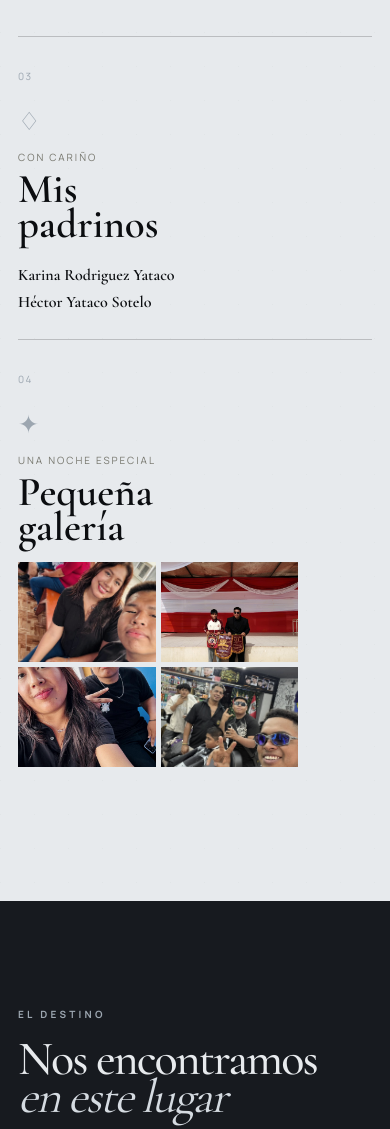
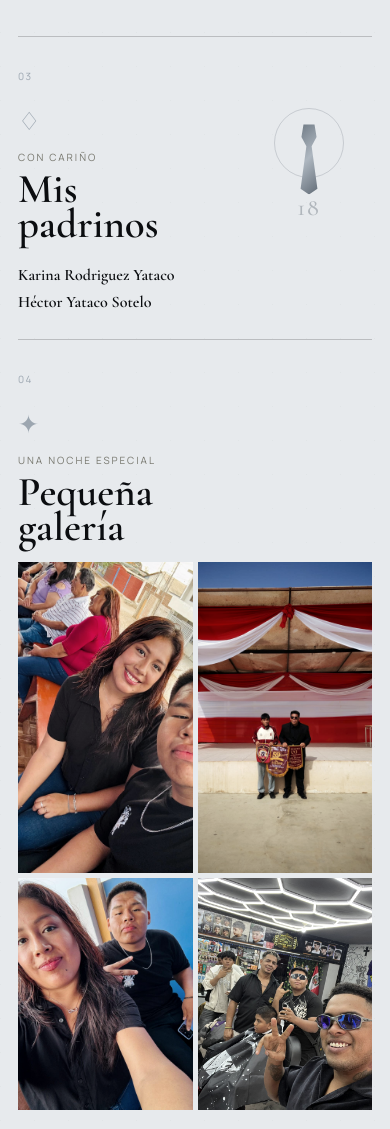
Before and after one commit to juan2402oo/INVITA18, a plain HTML site: page index.html in a window 390 px wide. Shown: the part 1934-3063 px from the top of the page. Drawn offline with nearby package versions, Linux system fonts and the light colour scheme.

Commit message:
ajusta tarjetas de informacion en movil

```diff
--- a/index.html
+++ b/index.html
@@ -41,7 +41,7 @@
         <p class="section-heading__copy">Me siento feliz de llegar a este momento de mi vida, donde dejo atrás mi infancia y entro a un nuevo mundo de esperanza, sueños y metas donde comenzare a construir mi propio camino. Con la bendición de Dios y el amor que mi familia me ha dado y quiero compartir este día tan especial con todos los que quiero.</p>
       </div>
       <div class="details__grid">
-        <article class="detail reveal">
+        <article class="detail detail--time reveal">
           <span class="detail__index">01</span>
           <div class="detail__icon">◷</div>
           <p class="detail__label">Hora</p>
@@ -49,7 +49,7 @@
           <div class="detail-highlight"><span>02 OCTUBRE 2026</span><b>LA NOCHE COMIENZA</b></div>
           <p class="detail__note">Te esperamos puntual<br>para el brindis.</p>
         </article>
-        <article class="detail reveal">
+        <article class="detail detail--dress reveal">
           <span class="detail__index">02</span>
           <div class="detail__icon">✦</div>
           <p class="detail__label">Dress code</p>
@@ -60,11 +60,15 @@
         <article class="detail detail--sponsors reveal">
           <span class="detail__index">03</span>
           <div class="detail__icon">♢</div>
+          <div class="sponsor-ornament" aria-hidden="true">
+            <span class="sponsor-ornament__tie"></span>
+            <strong>18</strong>
+          </div>
           <p class="detail__label">Con cariño</p>
           <h3>Mis<br>padrinos</h3>
           <p class="detail__names"><span>Karina Rodriguez Yataco</span><span>Héctor Yataco Sotelo</span></p>
         </article>
-        <article class="detail reveal">
+        <article class="detail detail--gallery reveal">
           <span class="detail__index">04</span>
           <div class="detail__icon">✦</div>
           <p class="detail__label">Una noche especial</p>
--- a/styles.css
+++ b/styles.css
@@ -50,6 +50,7 @@ a { color: inherit; }
 .section-heading__copy, .closing__copy { max-width: 350px; color: #696962; font-size: 13px; line-height: 1.8; }
 .details__grid { display: grid; grid-template-columns: repeat(4, 1fr); gap: 1px; margin-top: 110px; position: relative; z-index: 1; border-top: 1px solid rgba(12,13,12,.2); }
 .detail { min-height: 330px; padding: 28px 24px 20px 0; border-right: 1px solid rgba(12,13,12,.2); position: relative; }
+.detail--time, .detail--dress, .detail--sponsors, .detail--gallery { content-visibility: visible; }
 .detail + .detail { padding-left: 28px; }
 .detail:last-child { border-right: 0; }
 .detail__index { color: var(--gold); font-size: 10px; letter-spacing: .15em; }
@@ -61,6 +62,10 @@ a { color: inherit; }
 .detail__names { display: flex; flex-direction: column; gap: 10px; margin: 25px 0 0; }
 .detail__names span { display: block; color: var(--ink); font: 600 16px/1.05 var(--serif); }
 .detail__names span + span { color: var(--ink); font-size: 16px; }
+.sponsor-ornament { position: absolute; top: 54px; right: 22px; display: flex; flex-direction: column; align-items: center; gap: 15px; color: rgba(96,106,116,.4); }
+.sponsor-ornament::before { content: ''; width: 68px; height: 68px; border: 1px solid rgba(96,106,116,.24); border-radius: 50%; }
+.sponsor-ornament__tie { position: absolute; top: 16px; width: 29px; height: 70px; background: linear-gradient(135deg, #68737e, #aeb7c0 48%, #59636e); clip-path: polygon(31% 0, 69% 0, 76% 18%, 59% 31%, 79% 92%, 50% 100%, 21% 92%, 41% 31%, 24% 18%); filter: drop-shadow(3px 4px 0 rgba(11,13,16,.12)); }
+.sponsor-ornament strong { font: 500 24px var(--serif); letter-spacing: .08em; }
 .detail-highlight { display: flex; flex-direction: column; gap: 8px; width: min(100%, 190px); margin: 23px 0 18px; padding: 12px 0 12px 13px; border-left: 2px solid var(--gold); background: linear-gradient(90deg, rgba(156,166,176,.12), transparent); }
 .detail-highlight span { color: #77776e; font-size: 9px; letter-spacing: .15em; }
 .detail-highlight b { color: var(--gold); font-size: 8px; letter-spacing: .13em; }
@@ -118,13 +123,16 @@ a { color: inherit; }
   .details::after { font-size: 180px; top: 80px; }
   .details__grid { grid-template-columns: 1fr; margin-top: 65px; }
   .detail, .detail + .detail { min-height: auto; padding: 25px 0 28px; border-right: 0; border-bottom: 1px solid rgba(12,13,12,.2); }
+  .detail--sponsors { min-height: 300px; padding-right: 120px; }
+  .detail--sponsors .sponsor-ornament { top: 70px; right: 28px; }
   .detail:last-child { border-bottom: 0; }
   .detail__icon { margin: 18px 0 12px; }
   .detail h3 { margin: 8px 0 12px; }
   .detail-highlight, .dress-preview { width: 100%; }
   .detail-highlight { padding-right: 16px; }
   .dress-preview { padding-right: 16px; }
-  .detail-gallery { width: min(100%, 280px); grid-template-rows: repeat(2, 100px); }
+  .detail--gallery { padding-right: 0; }
+  .detail--gallery .detail-gallery { width: 100%; max-width: none; grid-template-rows: repeat(2, 1fr); aspect-ratio: 1.55; }
   .venue { grid-template-columns: 1fr; gap: 52px; padding-top: 96px; padding-bottom: 96px; }
   .venue__map-wrap { min-height: 330px; box-shadow: 10px 10px 0 rgba(156,166,176,.09); }
   .venue__map { height: 308px; }
```
